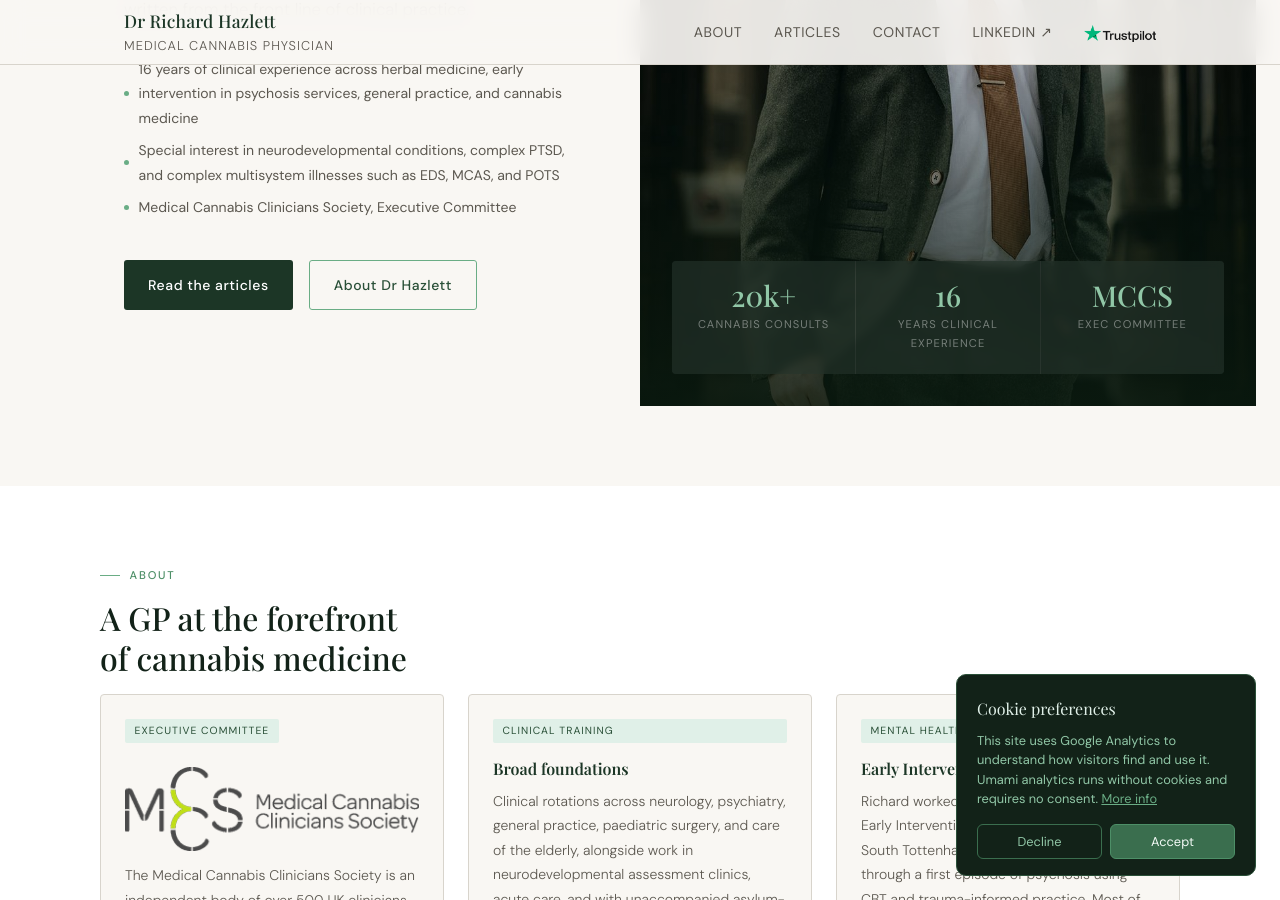
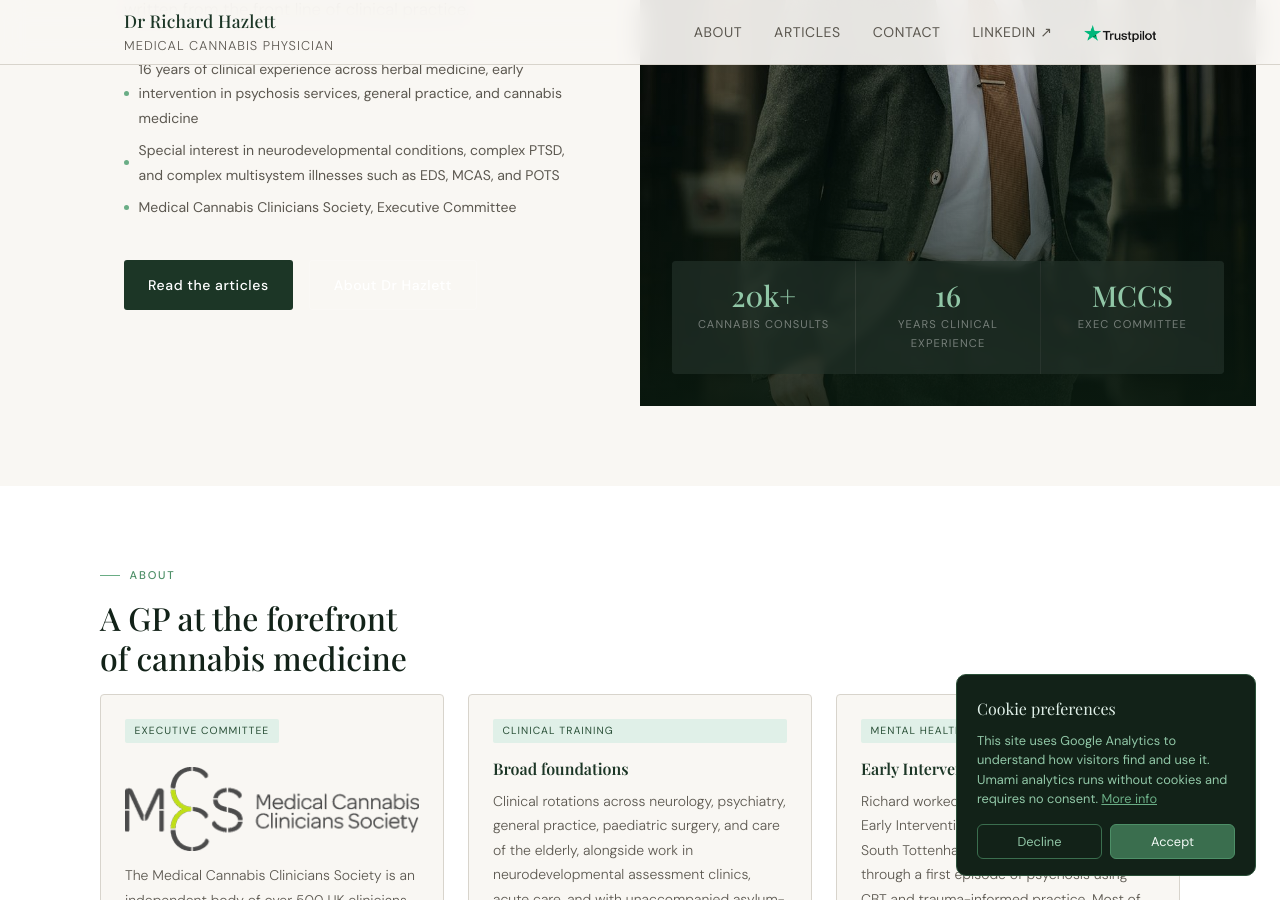
Before and after one commit to ThomasHaz/hh, a Jekyll site: the page built from index.html, in a window 1280 px wide and 900 px high, scrolled down 414 px. Built offline with Jekyll 4.4.1, drawn with Linux system fonts in a browser that asks for light colours.

Commit message:
about breakpoints

```diff
--- a/_sass/main.scss
+++ b/_sass/main.scss
@@ -255,13 +255,16 @@ nav {
 
 .btn-outline {
   background: transparent;
-  color: var(--green-700);
-  border: 1px solid var(--green-400);
+  // color: var(--green-700);
+  // border: 1px solid var(--green-400);
+  color: #FFF;
+  border: 1px solid #FFF3;
 }
 
 .btn-outline:hover {
   background: var(--green-100);
   border-color: var(--green-600);
+  color: var(--green-700);
 }
 
 .hero-image {
@@ -1543,7 +1546,7 @@ footer {
 }
 
 .about-cards-row .membership-card {
-  flex: 1 1 200px;
+  flex: 1 1 230px;
   cursor: pointer;
   transition: box-shadow 0.15s;
 }
```
